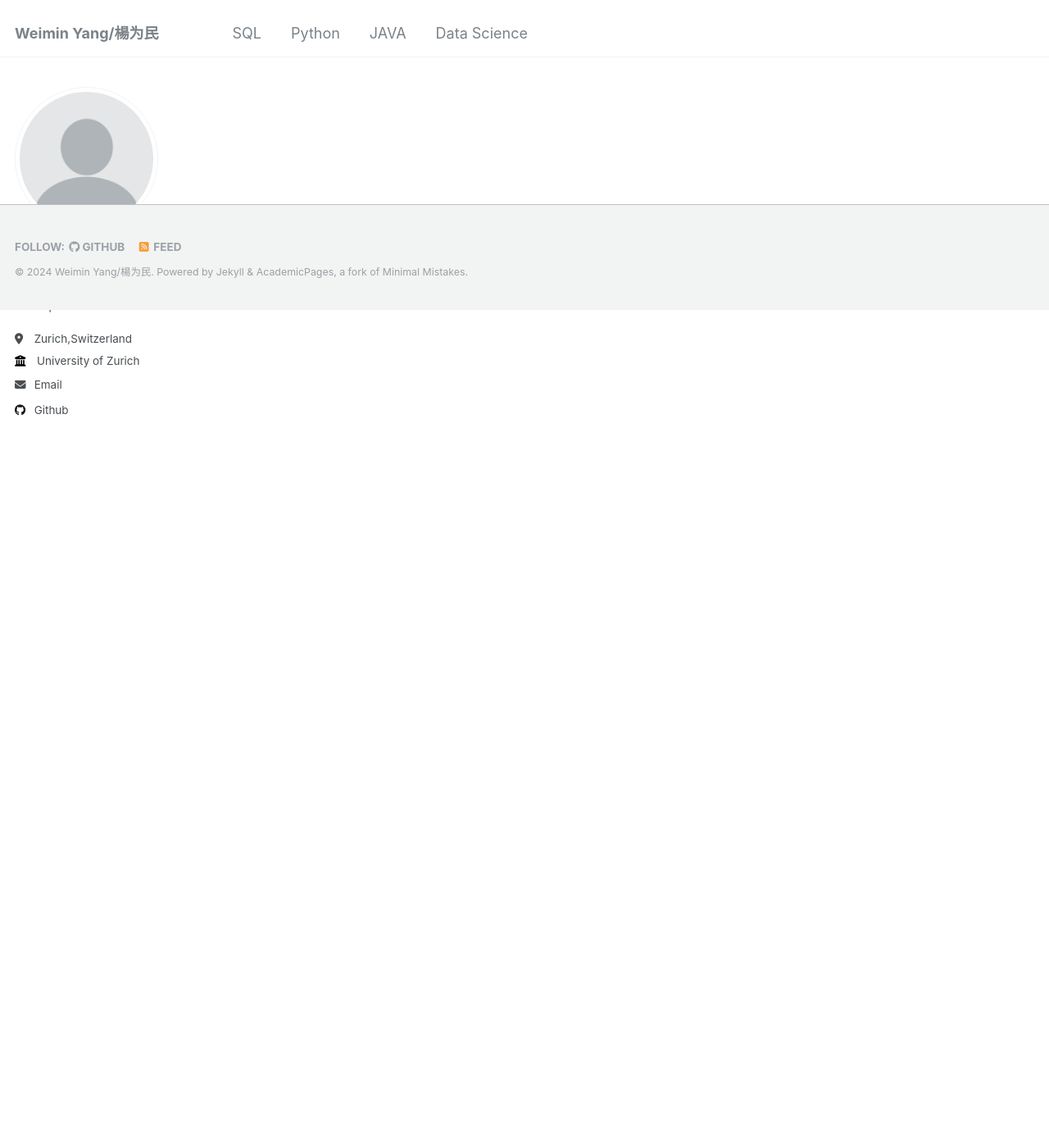
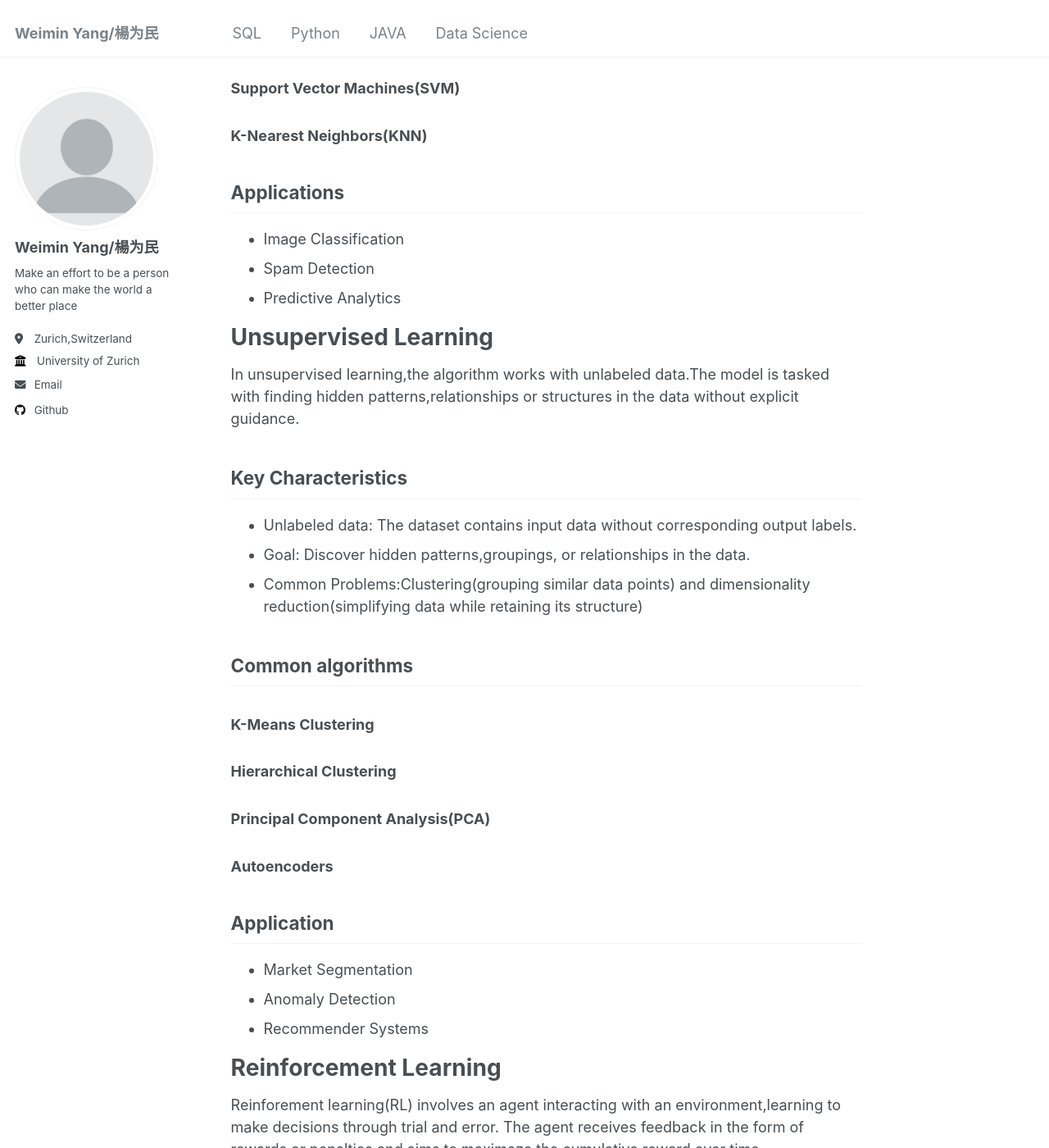
Before and after one commit to weimin3/weimin3.github-io, a Jekyll site: the page built from _Data_Science/machine_learning.md, in a window 1280 px wide and 1400 px high, scrolled down 1022 px. Shown: the whole window at 82% size. Built offline with Jekyll 4.4.1, drawn with Linux system fonts in a browser that asks for light colours; some of the changed text lies outside the part shown.

Commit message:
Update machine_learning.md

```diff
--- a/_Data_Science/machine_learning.md
+++ b/_Data_Science/machine_learning.md
@@ -1,6 +1,80 @@
 ---
-title: "Portfolio item number 1"
+title: "Machine Learning"
 collection: Data_Science
 permalink: /Data_Science/machine_learning/
 ---
-machine_learning
+Machine Learning(ML) is a branch of Artificial Intelligence(AI) that allows computers to learn from data without being explicitly programmed. Instead of following hardcoded instructions,ML use patterns and inference to make predictions or decisions,improving their performance over time.
+
+Machine learning is categorized into three main types:supervised learning,unsupervised learning and reinforcement learning.
+
+# Supervised Learning
+In supervised learning, the algorithm is trained on a labeled dataset, which means the input data(features) is paired with the correct output(labels).
+## Key Characteristics
+- Labeled data: Each training example consists of input-output pairs
+- Goal: Learn a mapping from inputs to outputs to make predictions on new,unseen data.
+- Common problems: Classification (categorizing) and regression (predicting continuous values)
+
+## Common algorithms
+### Linear Regression
+
+### Logistic Regression
+
+### Decision Trees
+
+### Random Forest
+
+### Support Vector Machines(SVM)
+
+### K-Nearest Neighbors(KNN)
+
+
+
+## Applications
+- Image Classification
+- Spam Detection
+- Predictive Analytics
+
+
+
+# Unsupervised Learning
+In unsupervised learning,the algorithm works with unlabeled data.The model is tasked with finding hidden patterns,relationships or structures in the data without explicit guidance.
+## Key Characteristics
+- Unlabeled data: The dataset contains input data without corresponding output labels.
+- Goal: Discover hidden patterns,groupings, or relationships in the data.
+- Common Problems:Clustering(grouping similar data points) and dimensionality reduction(simplifying data while retaining its structure)
+
+## Common algorithms
+### K-Means Clustering
+
+### Hierarchical Clustering
+
+### Principal Component Analysis(PCA)
+
+### Autoencoders
+
+## Application
+- Market Segmentation
+- Anomaly Detection
+- Recommender Systems
+
+# Reinforcement Learning
+Reinforement learning(RL) involves an agent interacting with an environment,learning to make decisions through trial and error.
+The agent receives feedback in the form of rewards or penalties and aims to maximaze the cumulative reward over time.
+## Key Characteristics
+- Agent-Environment Interaction: The agent takes actions in an environment and observes the results.
+- Goal: Learn an optimal strategy (policy) to maximize long-term rewards.
+- Exploration vs. Exploitation: The agent must balance exploring new actions (to learn more) and exploiting known actions (to maximize rewards).
+
+
+## Common algorithms
+### Q-Learning
+
+### Deep Q-Networks(DQN)
+
+### Policy Gradient Methods
+
+
+## Application
+- Robotics
+- Game AI
+- Autonomous Vehicles
```
